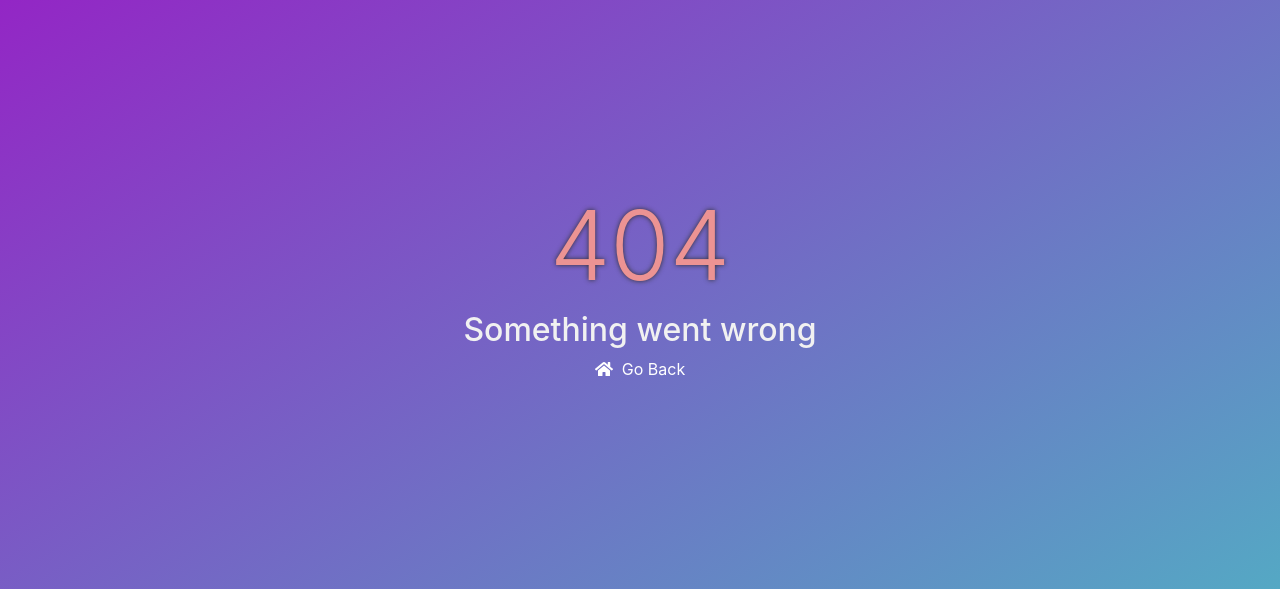
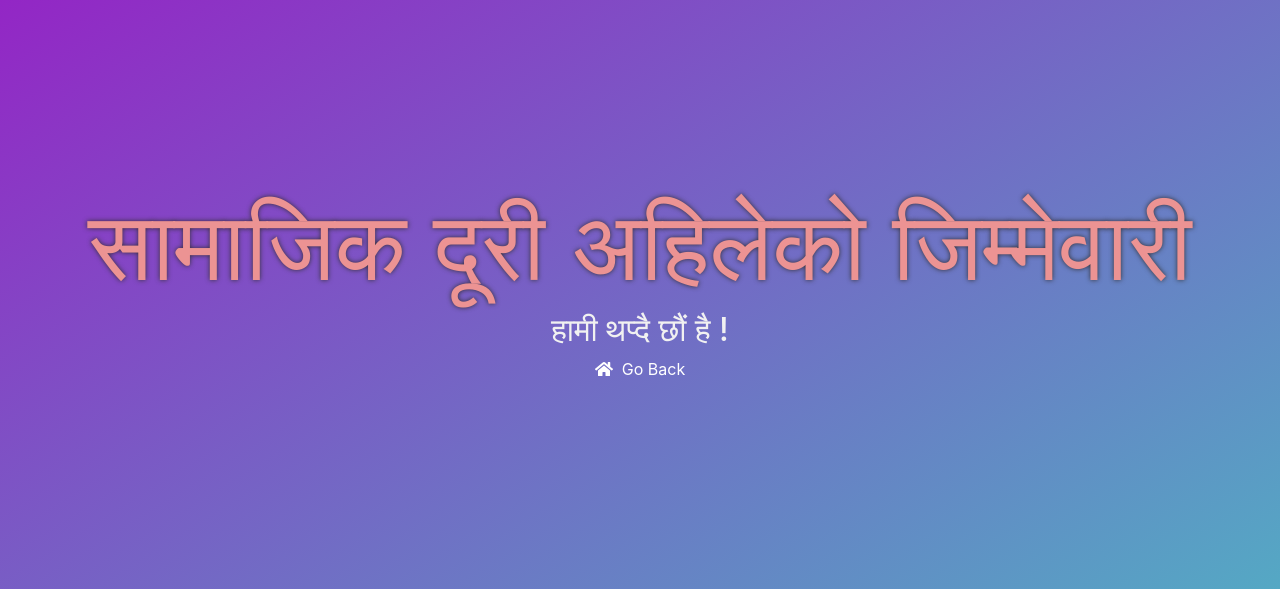
Before and after one commit to sandeeparyal/dwss_bhaktapur, a Django app: template templates/404.html in a window 1280 px wide. Shown: the top 589 px of the page. Run offline with Django 3.2, Linux system fonts and the light colour scheme; the template is opened without the code that fills it, so the values that code supplies are empty; some libraries are stand-ins or nearby versions.

Commit message:
404 page updated

```diff
--- a/templates/404.html
+++ b/templates/404.html
@@ -39,8 +39,8 @@
 
 <body>
     <div class="container-fluid text-404 text-center">
-        <h1 class="header-404 display-1 text-center"> 404 </h1>
-        <h2 class="text-center"> Something went wrong </h2>
+        <h1 class="header-404 display-1 text-center"> सामाजिक दूरी अहिलेको जिम्मेवारी </h1>
+        <h2 class="text-center"> हामी थप्दै छौं है ! </h2>
         <a class="text-center" href="/"> <i class="fa fa-home" aria-hidden="true"></i>&nbsp; Go Back </a>
     </div>
     <script src="https://code.jquery.com/jquery-3.4.1.min.js"></script>
```
